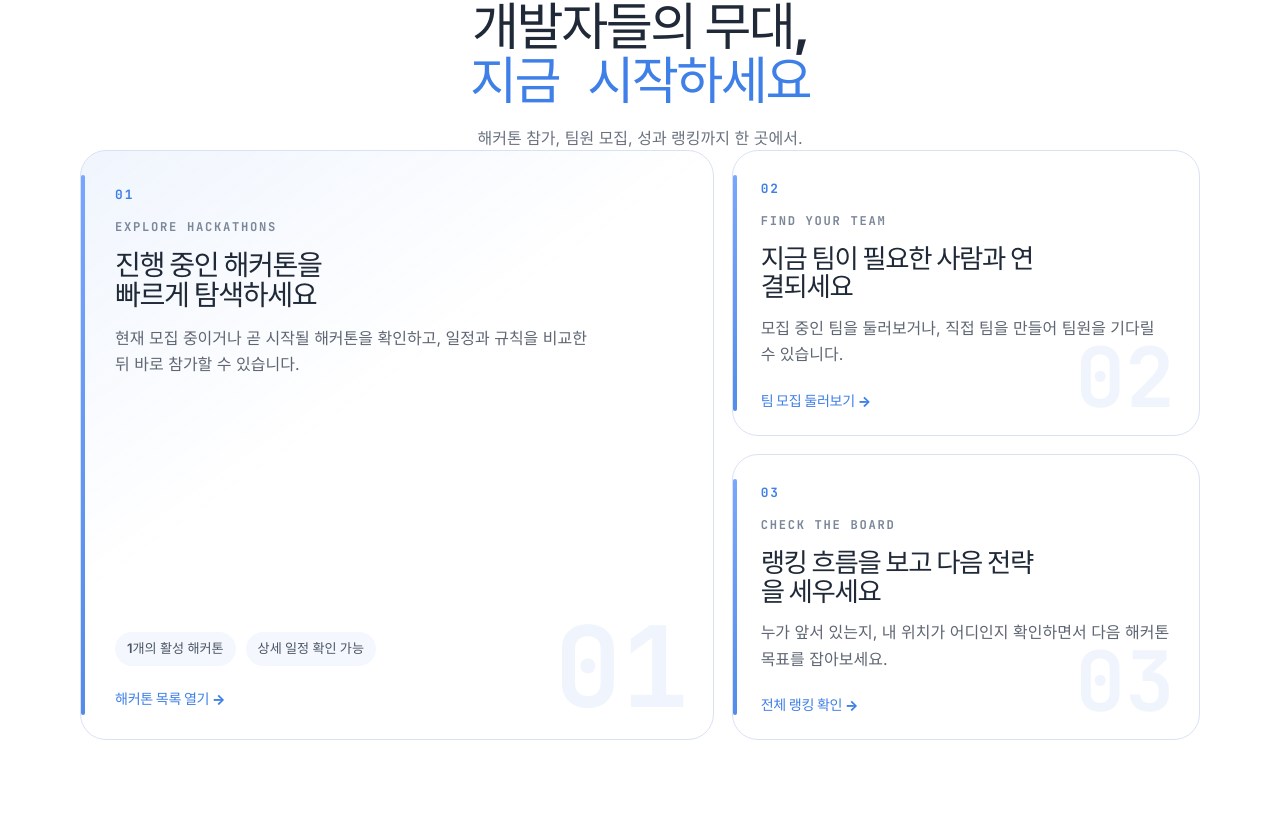
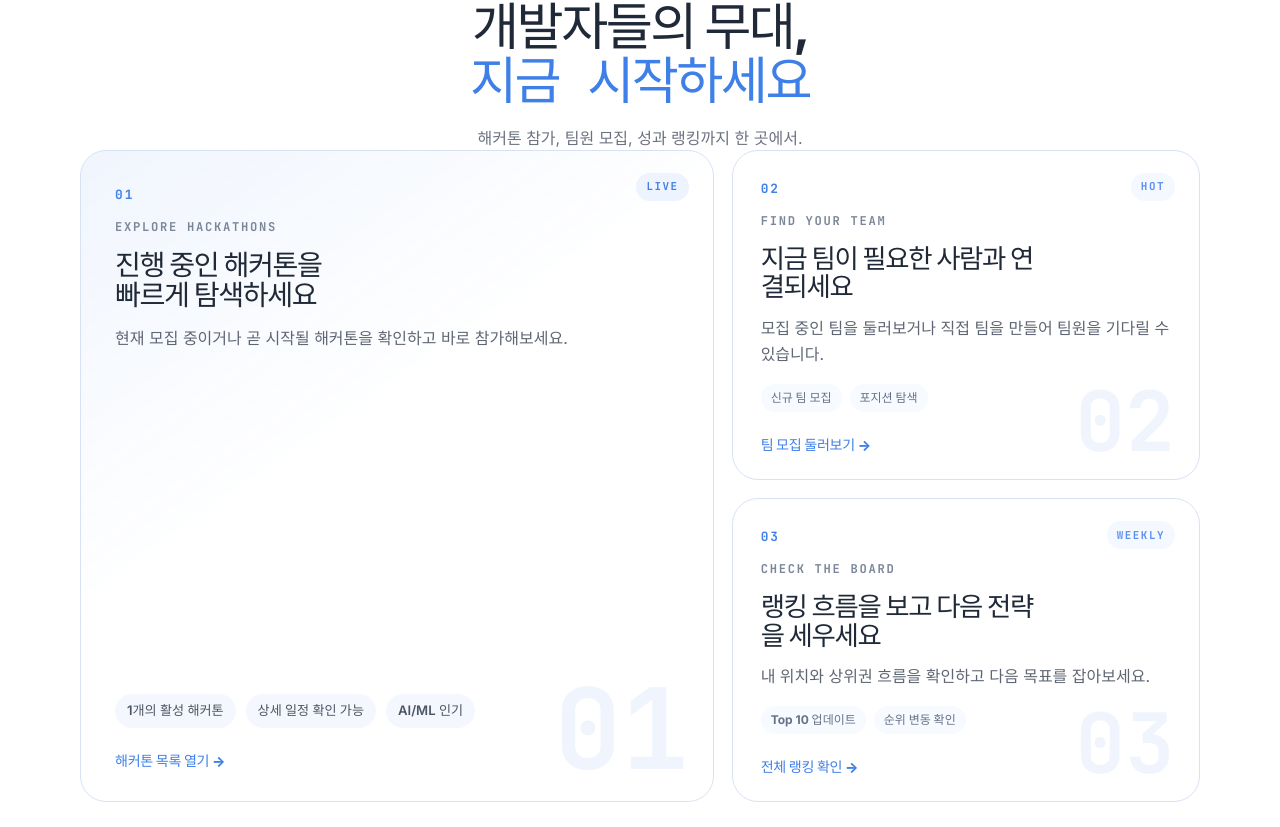
Before and after one commit to DakerTeams/Daker-front, a React (Vite) app: page / in a window 1280 px wide. Shown: the part 933-1760 px from the top of the page. Built offline with nearby package versions, Linux system fonts and the light colour scheme; no server answers.

Commit message:
style: 메인 에디토리얼 카드 상태 배지 및 미니 메타 추가

```diff
--- a/src/index.css
+++ b/src/index.css
@@ -647,7 +647,11 @@ h2 {
   width: 4px;
   border-radius: 999px;
   background: linear-gradient(180deg, #6a9cff 0%, #3f7fe8 100%);
-  opacity: 0.9;
+  opacity: 0;
+  transition:
+    opacity 0.2s ease,
+    box-shadow 0.2s ease,
+    background 0.2s ease;
 }
 
 .hero-editorial__feature:hover,
@@ -664,6 +668,7 @@ h2 {
 
 .hero-editorial__feature:hover::before,
 .hero-editorial__card:hover::before {
+  opacity: 1;
   background: linear-gradient(180deg, #88b0ff 0%, #3f7fe8 100%);
   box-shadow: 0 0 18px rgba(63, 127, 232, 0.22);
 }
@@ -693,6 +698,29 @@ h2 {
   letter-spacing: 0.14em;
 }
 
+.hero-editorial__status {
+  position: absolute;
+  top: 22px;
+  right: 24px;
+  z-index: 1;
+  display: inline-flex;
+  align-items: center;
+  min-height: 28px;
+  padding: 0 10px;
+  border-radius: 999px;
+  background: #edf4ff;
+  color: var(--primary);
+  font-family: 'JetBrains Mono', ui-monospace, monospace;
+  font-size: 0.68rem;
+  font-weight: 800;
+  letter-spacing: 0.14em;
+}
+
+.hero-editorial__status--soft {
+  background: #f4f8ff;
+  color: #5c8ef0;
+}
+
 .hero-editorial h2 {
   position: relative;
   z-index: 1;
@@ -735,6 +763,27 @@ h2 {
   color: #4c5564;
   font-size: 0.82rem;
   font-weight: 600;
+}
+
+.hero-editorial__mini-meta {
+  position: relative;
+  z-index: 1;
+  display: flex;
+  flex-wrap: wrap;
+  gap: 8px;
+  margin-top: 2px;
+}
+
+.hero-editorial__mini-meta span {
+  display: inline-flex;
+  align-items: center;
+  min-height: 28px;
+  padding: 0 10px;
+  border-radius: 999px;
+  background: #f7faff;
+  color: #657288;
+  font-size: 0.75rem;
+  font-weight: 700;
 }
 
 .hero-editorial__cta {
@@ -3145,6 +3194,11 @@ h2 {
     padding-bottom: 84px;
   }
 
+  .hero-editorial__status {
+    top: 18px;
+    right: 18px;
+  }
+
   .hero-editorial__watermark {
     font-size: 4.8rem;
   }
--- a/src/pages/MainPage.jsx
+++ b/src/pages/MainPage.jsx
@@ -189,16 +189,15 @@ function MainPage() {
 
         <div className="hero-editorial">
           <Link to="/hackathons" className="hero-editorial__feature">
+            <span className="hero-editorial__status">LIVE</span>
             <span className="hero-editorial__index">01</span>
             <span className="hero-editorial__label">EXPLORE HACKATHONS</span>
             <h2>진행 중인 해커톤을 빠르게 탐색하세요</h2>
-            <p>
-              현재 모집 중이거나 곧 시작될 해커톤을 확인하고, 일정과 규칙을 비교한 뒤 바로
-              참가할 수 있습니다.
-            </p>
+            <p>현재 모집 중이거나 곧 시작될 해커톤을 확인하고 바로 참가해보세요.</p>
             <div className="hero-editorial__meta">
               <span>{visibleHackathons.length || 4}개의 활성 해커톤</span>
               <span>상세 일정 확인 가능</span>
+              <span>AI/ML 인기</span>
             </div>
             <span className="hero-editorial__cta">해커톤 목록 열기 →</span>
             <span className="hero-editorial__watermark">01</span>
@@ -206,19 +205,29 @@ function MainPage() {
 
           <div className="hero-editorial__stack">
             <Link to="/camp" className="hero-editorial__card">
+              <span className="hero-editorial__status hero-editorial__status--soft">HOT</span>
               <span className="hero-editorial__index">02</span>
               <span className="hero-editorial__label">FIND YOUR TEAM</span>
               <h2>지금 팀이 필요한 사람과 연결되세요</h2>
-              <p>모집 중인 팀을 둘러보거나, 직접 팀을 만들어 팀원을 기다릴 수 있습니다.</p>
+              <p>모집 중인 팀을 둘러보거나 직접 팀을 만들어 팀원을 기다릴 수 있습니다.</p>
+              <div className="hero-editorial__mini-meta">
+                <span>신규 팀 모집</span>
+                <span>포지션 탐색</span>
+              </div>
               <span className="hero-editorial__cta">팀 모집 둘러보기 →</span>
               <span className="hero-editorial__watermark hero-editorial__watermark--small">02</span>
             </Link>
 
             <Link to="/rankings" className="hero-editorial__card">
+              <span className="hero-editorial__status hero-editorial__status--soft">WEEKLY</span>
               <span className="hero-editorial__index">03</span>
               <span className="hero-editorial__label">CHECK THE BOARD</span>
               <h2>랭킹 흐름을 보고 다음 전략을 세우세요</h2>
-              <p>누가 앞서 있는지, 내 위치가 어디인지 확인하면서 다음 해커톤 목표를 잡아보세요.</p>
+              <p>내 위치와 상위권 흐름을 확인하고 다음 목표를 잡아보세요.</p>
+              <div className="hero-editorial__mini-meta">
+                <span>Top 10 업데이트</span>
+                <span>순위 변동 확인</span>
+              </div>
               <span className="hero-editorial__cta">전체 랭킹 확인 →</span>
               <span className="hero-editorial__watermark hero-editorial__watermark--small">03</span>
             </Link>
```
